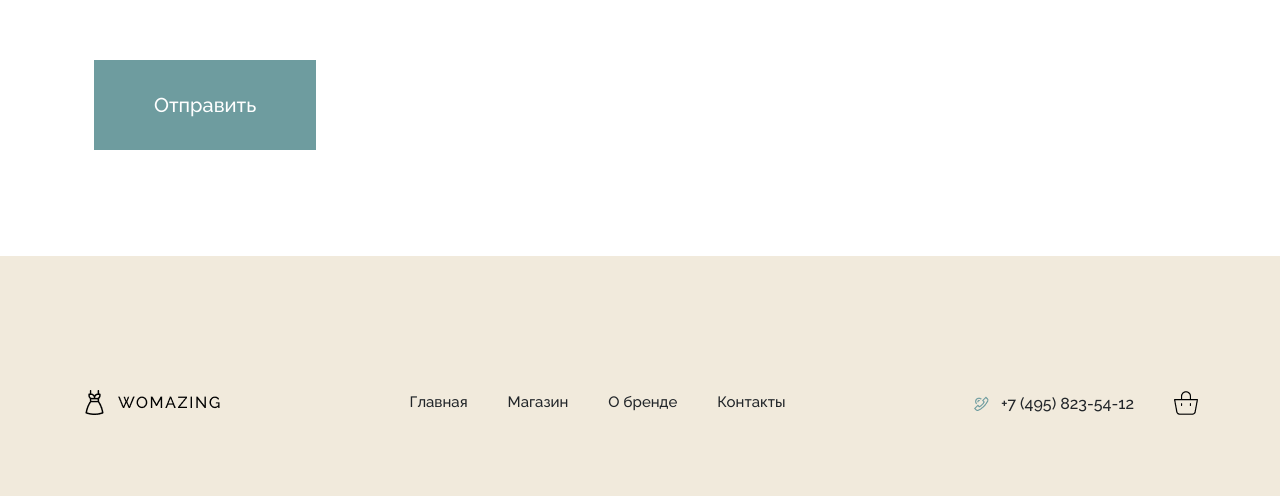
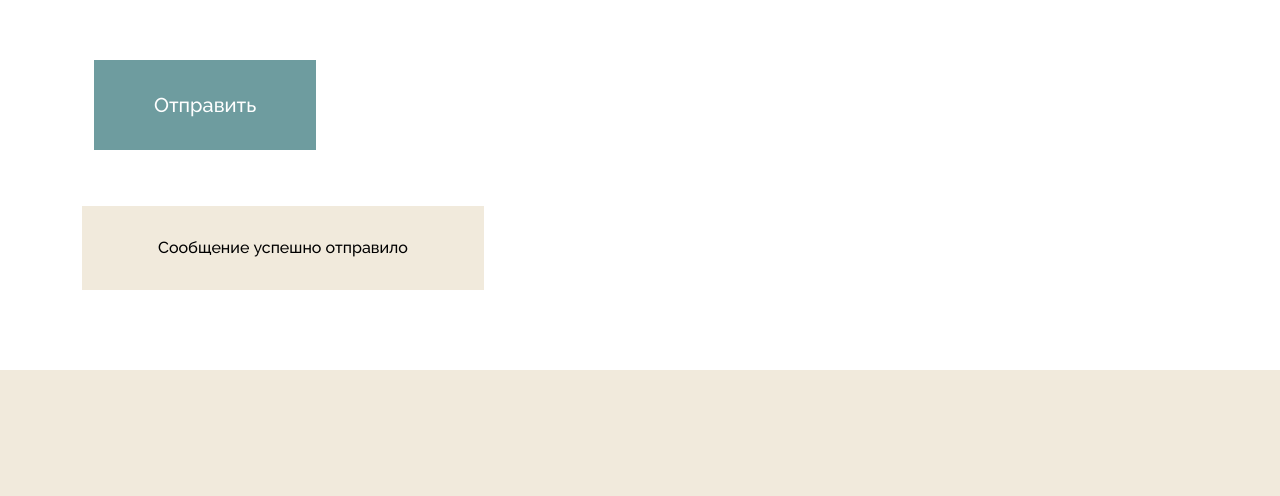
Before and after one commit to sarinjiev/TeamProject, a website: page pages/contacts/index.html in a window 1280 px wide. Shown: the part 1874-2370 px from the top of the page. Drawn offline with nearby package versions, Linux system fonts and the light colour scheme.

Commit message:
contacts

```diff
--- a/pages/contacts/contacts.css
+++ b/pages/contacts/contacts.css
@@ -45,9 +45,20 @@ section .writeToUs input{
 section .writeToUs label{
     display: flex;    margin-bottom: 35px;}
 section .btn{
-    display: flex;    justify-content: start; border: none; margin-bottom: 100px}
+    display: flex;    justify-content: start; border: none;}
 section .btn button{
     padding: 30px 60px;    background: #6E9C9F;    color: white;    font-size: 20px;    border: none;    outline:none;}
+section .massage{
+    margin-bottom: 80px;
+    margin-top: 50px;
+}
+section .massage button{
+    padding: 30px 76px;
+    border: none;
+    background-color: #F1EADC;
+;
+}
+
 footer .menu{
     background-color: #F1EADC;
 }
--- a/pages/contacts/index.html
+++ b/pages/contacts/index.html
@@ -66,6 +66,9 @@
             <div class="btn">
                 <button type="submit">Отправить</button>
             </div>
+            <div class="massage">
+                <button>Сообщение успешно отправило</button>
+            </div>
         </div>
     </div>
 </section>
```
